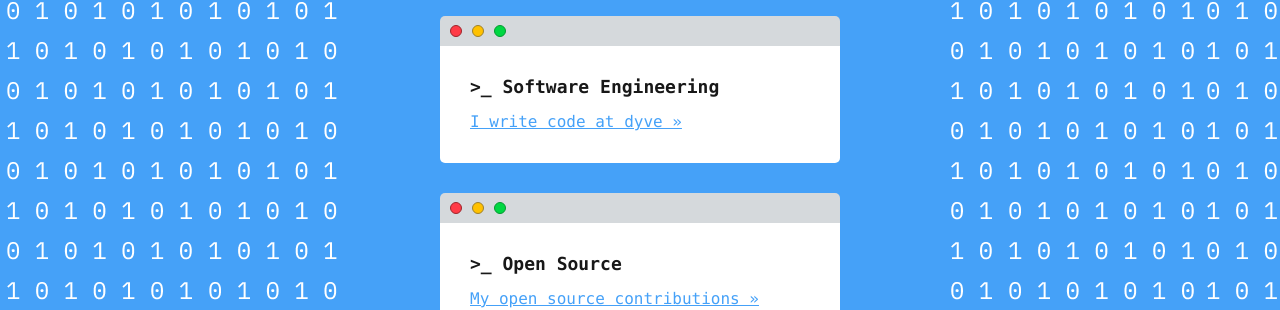
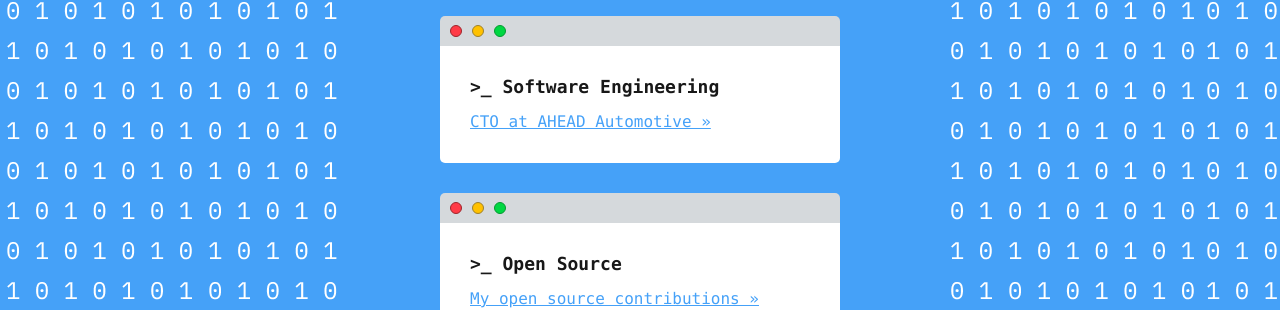
Before and after one commit to hendricius/homepage, a Jekyll site: the page built from index.html, in a window 1280 px wide. Shown: the part 609-919 px from the top of the page. Built offline with Jekyll 4.4.1, drawn with Linux system fonts in a browser that asks for light colours; some web fonts are replaced.

Commit message:
Update Link

```diff
--- a/_data/links.yml
+++ b/_data/links.yml
@@ -2,8 +2,8 @@
   description: Visit the bread codiverse
   url: "https://the-bread-code.io"
 - name: Software Engineering
-  description: I write code at dyve
-  url: "https://dyve.agency"
+  description: CTO at AHEAD Automotive
+  url: "https://ahead.group/"
 - name: Open Source
   description: My open source contributions
   url: "https://github.com/hendricius"
```
Also changed, not shown: 1 other file.
